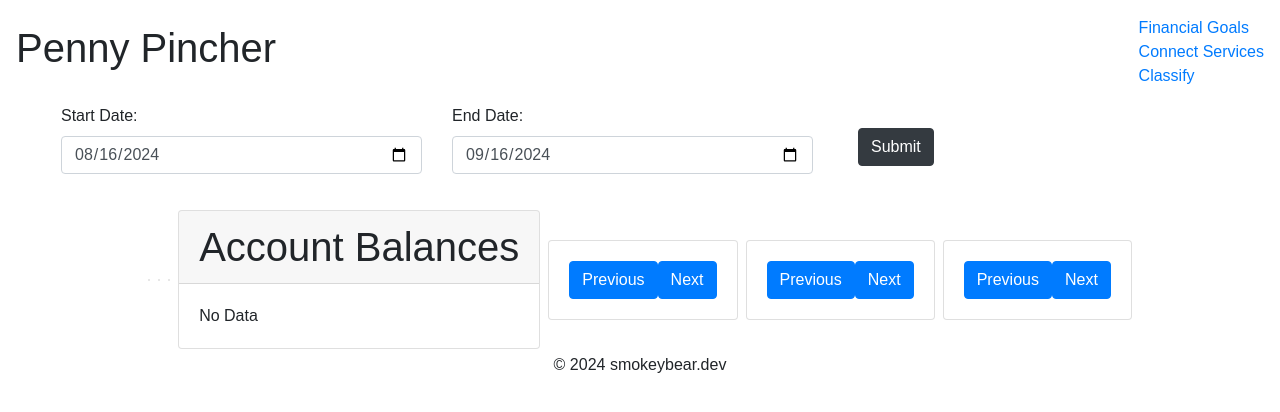
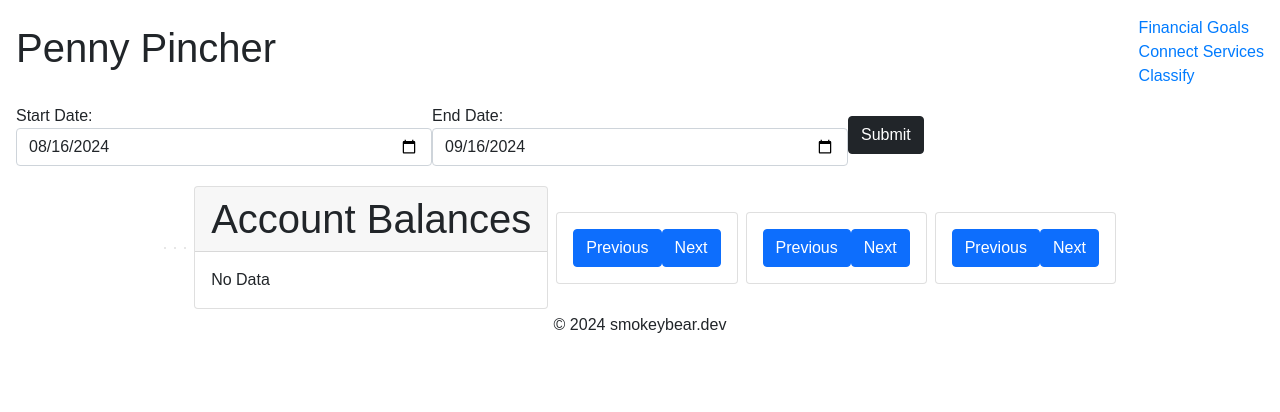
Before and after one commit to rhammock1/penny-pincher, a website with bundled scripts: page web/index.html in a window 1280 px wide. Built offline with nearby package versions, Linux system fonts and the light colour scheme; no server answers.

Commit message:
add bootstrap js so we can have modals

```diff
--- a/web/index.html
+++ b/web/index.html
@@ -4,8 +4,9 @@
     <title>Budget</title>
     <meta name="viewport" content="width=device-width, initial-scale=1.0">
     <link rel="icon" href="./assets/bear.ico" />
-    <link href="https://stackpath.bootstrapcdn.com/bootstrap/4.5.2/css/bootstrap.min.css" rel="stylesheet">
+    <link href="https://cdn.jsdelivr.net/npm/bootstrap@5.1.3/dist/css/bootstrap.min.css" rel="stylesheet" integrity="sha384-1BmE4kWBq78iYhFldvKuhfTAU6auU8tT94WrHftjDbrCEXSU1oBoqyl2QvZ6jIW3" crossorigin="anonymous">
     <link rel="stylesheet" href="./styles.css" />
+    <script src="https://cdn.jsdelivr.net/npm/bootstrap@5.1.3/dist/js/bootstrap.bundle.min.js" integrity="sha384-ka7Sk0Gln4gmtz2MlQnikT1wXgYsOg+OMhuP+IlRH9sENBO0LRn5q+8nbTov4+1p" crossorigin="anonymous"></script>
     <script src="https://cdnjs.cloudflare.com/ajax/libs/Chart.js/4.4.1/chart.umd.js" integrity="sha512-ZwR1/gSZM3ai6vCdI+LVF1zSq/5HznD3ZSTk7kajkaj4D292NLuduDCO1c/NT8Id+jE58KYLKT7hXnbtryGmMg==" crossorigin="anonymous" referrerpolicy="no-referrer"></script>
     <script src="./components/index.js" type="module"></script>
   </head>
```
